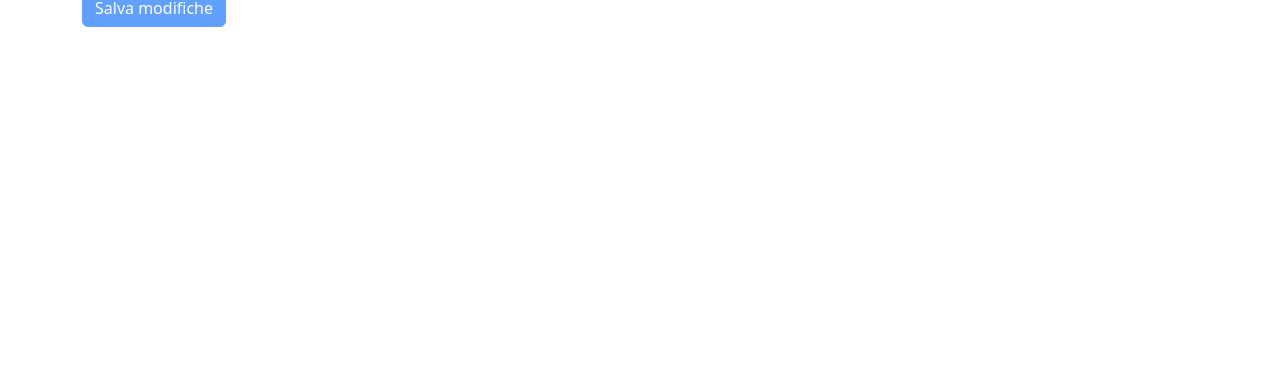
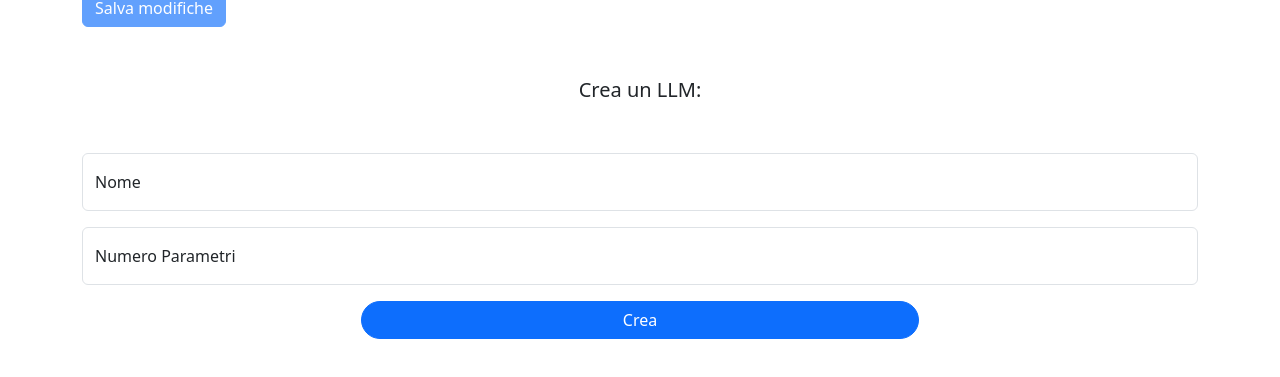
Before and after one commit to SWEvenTeam17/ArtificialQI, a Next.js app in the folder client/frontend/: page /manage-llm in a window 1280 px wide. Shown: the part 355-732 px from the top of the page. Built offline with nearby package versions, Linux system fonts and the light colour scheme; no server answers.

Commit message:
add LLM creation

```diff
--- /dev/null
+++ b/client/frontend/app/components/LLM/CreateLLMForm.js
@@ -0,0 +1,69 @@
+import Form from "next/form";
+
+const CreateLLMForm = ({fetchLLMList}) => {
+
+    const createLLM = async (e) => {
+        e.preventDefault();
+
+        const formData = new FormData(e.target);
+        const data = {
+            name: formData.get('name'),
+            n_parameters: formData.get('nparameters'),
+        };
+
+        const JSONData = JSON.stringify(data);
+
+        try {
+            const response = await fetch(`http://localhost:8000/llm_list/`, {
+                method: "POST",
+                headers: {
+                    "Content-Type": "application/json",
+                },
+                body: JSONData,
+            });
+
+            fetchLLMList();
+            e.target.reset();
+        } catch (error) {
+            console.error("Error submitting form:", error);
+        }
+    };
+
+    return (
+        <div className="mt-5">
+            <p className="text-center fs-5">Crea un LLM:</p>
+            <Form className="mt-5" onSubmit={createLLM}>
+                <div className="form-floating mb-3">
+                    <input
+                        type="text"
+                        id="name"
+                        name="name"
+                        className="form-control mt-3"
+                        placeholder="Nome"
+                    />
+                    <label htmlFor="name">Nome</label>
+                </div>
+                <div className="form-floating mb-3">
+                    <input
+                        type="text"
+                        id="nparameters"
+                        name="nparameters"
+                        className="form-control mt-3"
+                        placeholder="Numero Parametri"
+                    />
+                    <label htmlFor="description">Numero Parametri</label>
+                </div>
+                <div className="text-center align-items-center col-12">
+                    <button
+                        type="submit"
+                        className="btn btn-primary w-50 rounded-5"
+                    >
+                        Crea
+                    </button>
+                </div>
+            </Form>
+        </div>
+    );
+}
+
+export default CreateLLMForm;
--- a/client/frontend/app/components/layout/Navbar.js
+++ b/client/frontend/app/components/layout/Navbar.js
@@ -11,7 +11,7 @@ export default function Navbar({ sessions, onFormSubmit }) {
                 <button className="navbar-toggler me-2" type="button" data-bs-toggle="offcanvas" data-bs-target="#offcanvasNavbar" aria-controls="offcanvasNavbar" aria-label="Toggle navigation">
                     <span className="navbar-toggler-icon"></span>
                 </button>
-                <a className="navbar-brand" href="/#">ArtificialQI</a>
+                <a className="navbar-brand" href="/">ArtificialQI</a>
                 <ul className="navbar-nav flex-row me-auto mb-2 mb-lg-0">
                     <li className="nav-item me-3">
                         <a className="nav-link" href="/">Home</a>
--- a/client/frontend/app/manage-llm/page.js
+++ b/client/frontend/app/manage-llm/page.js
@@ -1,9 +1,14 @@
 'use client'
-import { useState } from "react";
+import { useEffect, useState } from "react";
 import EditLLMForm from "../components/LLM/EditLLMForm";
+import CreateLLMForm from "../components/LLM/CreateLLMForm";
 
 export default function ManageLLM() {
     const [LLMList, setLLMList] = useState(null);
+
+    useEffect(() => {
+        fetchLLMList();
+    }, []);
 
     const fetchLLMList = async () => {
         fetch(`http://localhost:8000/llm_list`, {
@@ -20,6 +25,7 @@ export default function ManageLLM() {
     return (
         <div className="container">
             <EditLLMForm LLMList={LLMList} fetchLLMList={fetchLLMList} />
+            <CreateLLMForm fetchLLMList={fetchLLMList} />
         </div>
     );
 }
```
Also changed, not shown: client/frontend/app/page.js (+2 -20 lines).
